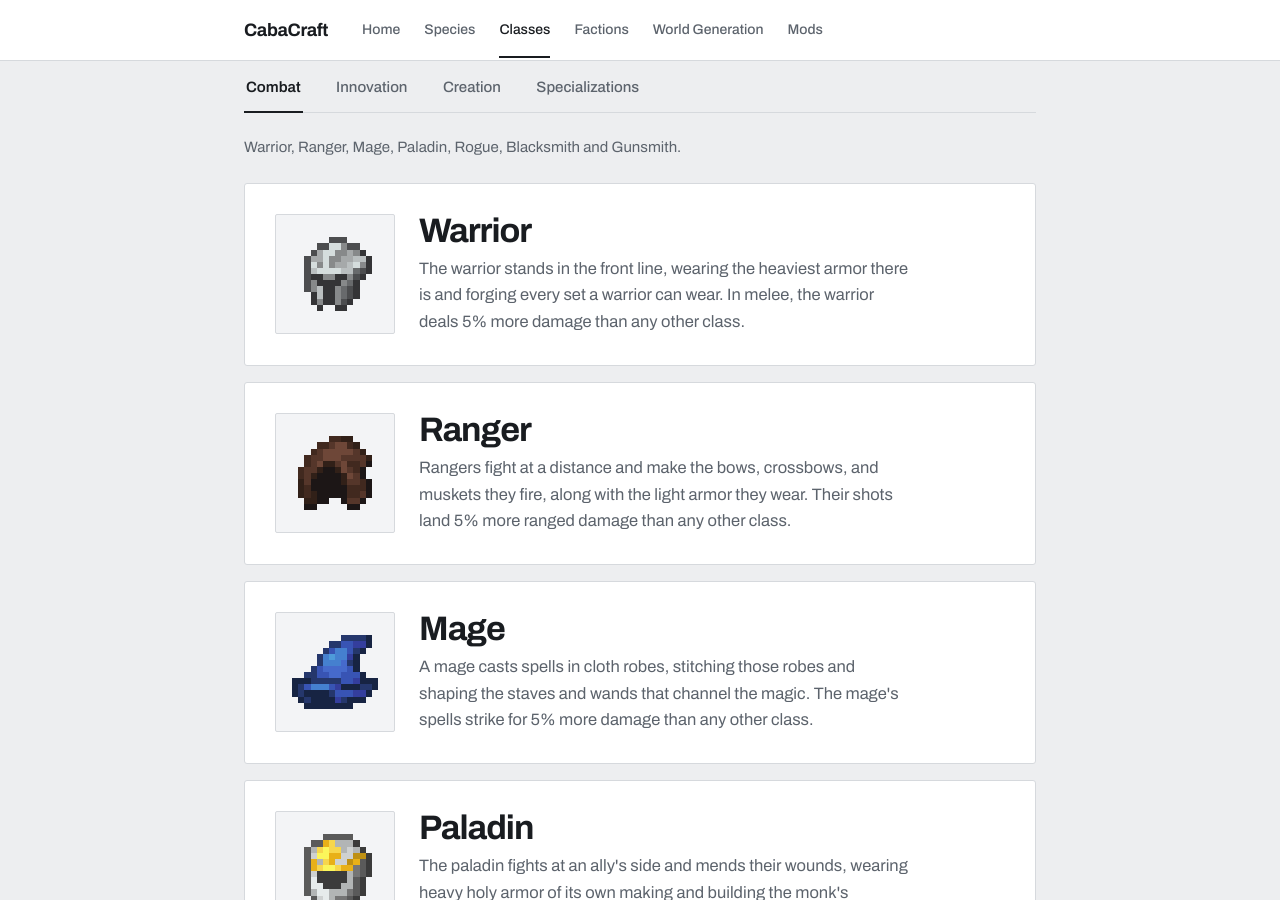
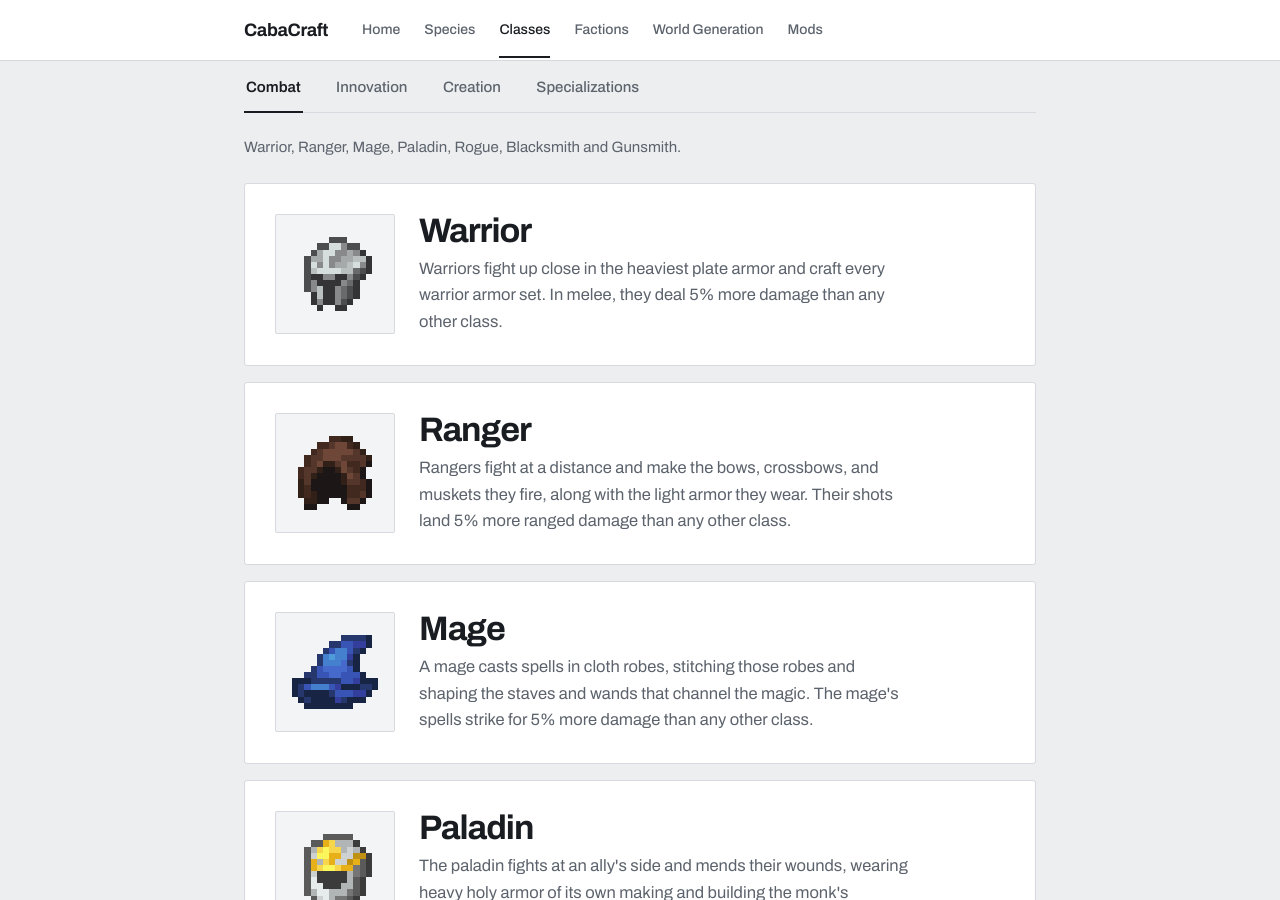
Before and after one commit to Carson-Frost/cabacraft-wiki, a Jekyll site: the page built from classes.md, in a window 1280 px wide and 900 px high, scrolled down 311 px. Built offline with Jekyll 4.4.1, drawn with Linux system fonts in a browser that asks for light colours.

Commit message:
classes: rewrite the Warrior description, plainer and pack-grounded

```diff
--- a/classes.md
+++ b/classes.md
@@ -23,7 +23,7 @@ intro: >-
     <img src="{{ '/icons/warrior.png' | relative_url }}" alt="">
     <div>
       <h2>Warrior</h2>
-      <p class="desc">The warrior stands in the front line, wearing the heaviest armor there is and forging every set a warrior can wear. In melee, the warrior deals 5% more damage than any other class.</p>
+      <p class="desc">Warriors fight up close in the heaviest plate armor and craft every warrior armor set. In melee, they deal 5% more damage than any other class.</p>
     </div>
   </div>
 </article>
```
